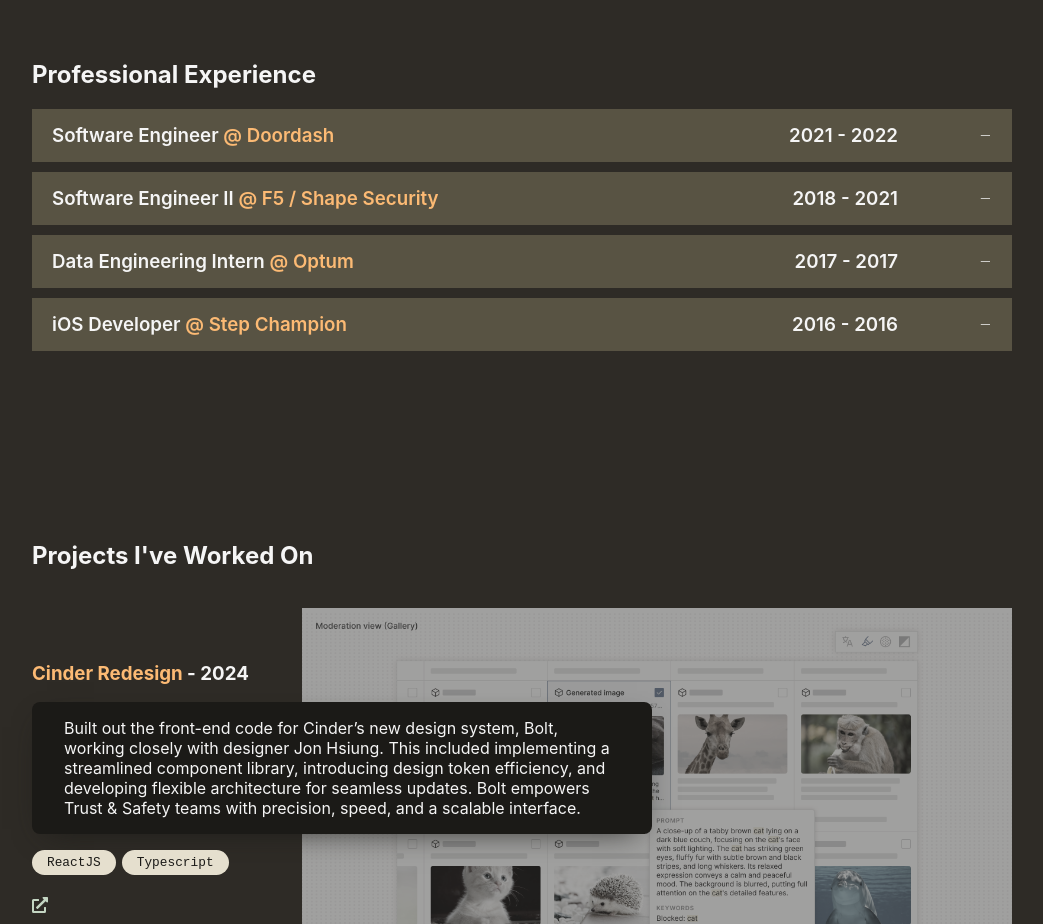
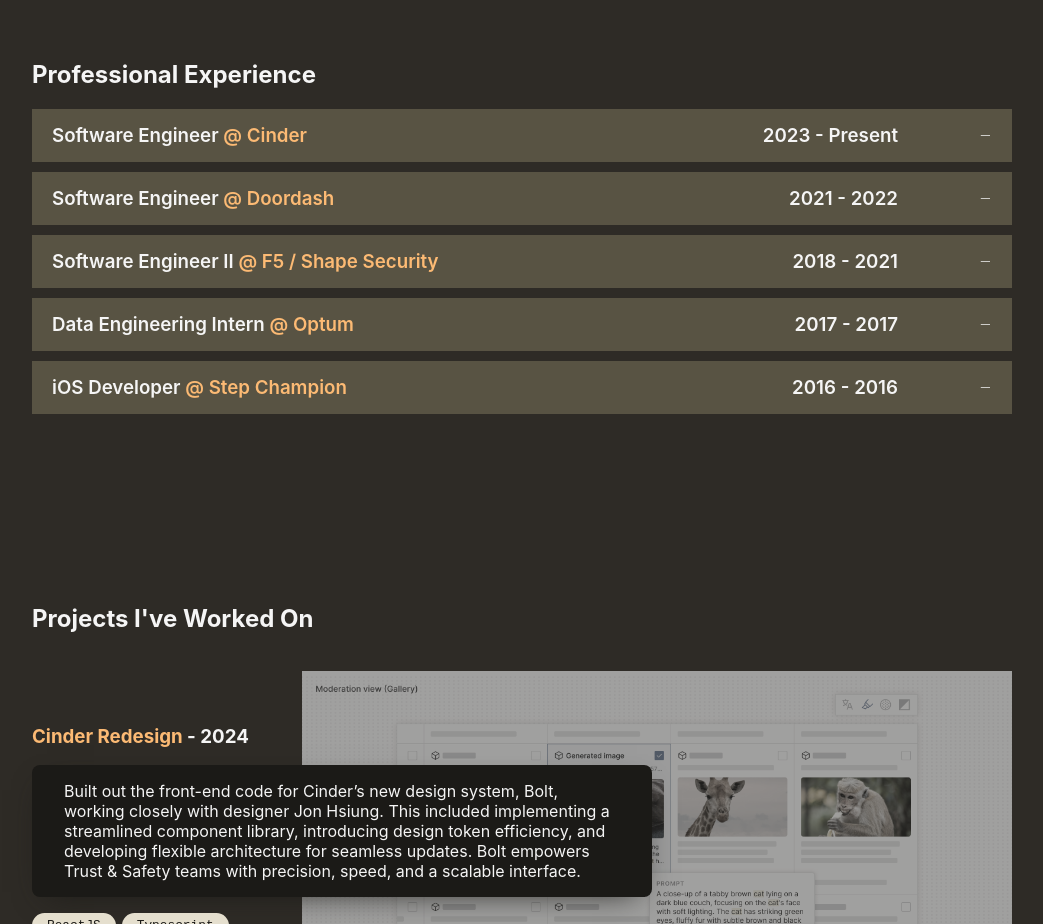
Before and after one commit to obatola/oba, a Next.js app: page / in a window 1280 px wide. Shown: the part 840-1764 px from the top of the page, without its empty margins (118-1161 px from the left). Built offline with nearby package versions, Linux system fonts and the light colour scheme.

Commit message:
feat(oba/WorkExperiece): update cinder work experience

```diff
--- a/src/copy.tsx
+++ b/src/copy.tsx
@@ -20,6 +20,33 @@
 };
 
 const professionalExperience: IExperience[] = [
+	{
+		companyName: "Cinder",
+		companyURL: "https://www.cinder.co/",
+		position: "Software Engineer",
+		startDate: "2023",
+		location: "Brooklyn, NY",
+		tech: ["ReactJS", "Typescript", "Javascript"],
+		content: (
+			<>
+				<p>
+					Cinder is dedicated to making the internet safer through advanced
+					Trust and Safety software.
+				</p>
+				<p>
+					As the sole frontend engineer, I spearheaded the complete redesign of
+					Cinder’s frontend, aligning it with future-ready architectural
+					patterns and improving scalability for evolving Trust and Safety
+					challenges. By implementing Bolt, our new design system, I streamlined
+					our component library and introduced robust design tokens for
+					consistent theming. This overhaul has simplified the development
+					process, minimized potential errors, and enabled faster feature
+					rollouts, empowering our team to build solutions that keep pace with
+					the shifting digital landscape.
+				</p>
+			</>
+		),
+	},
 	{
 		companyName: "Doordash",
 		companyURL: "https://www.doordash.com/",
```
